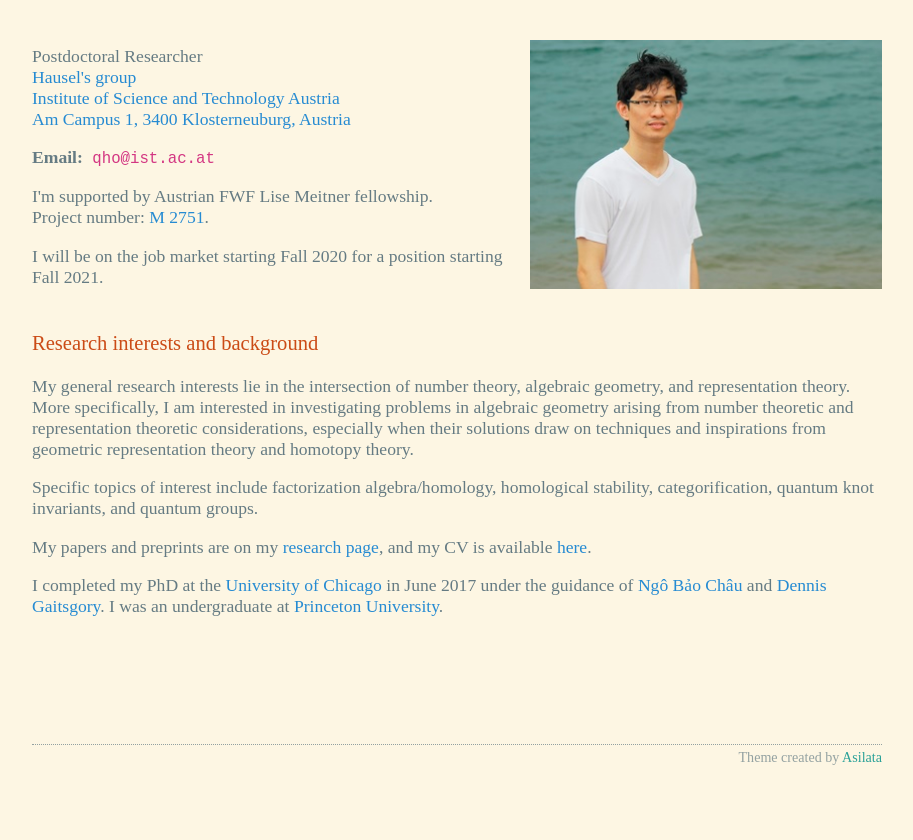
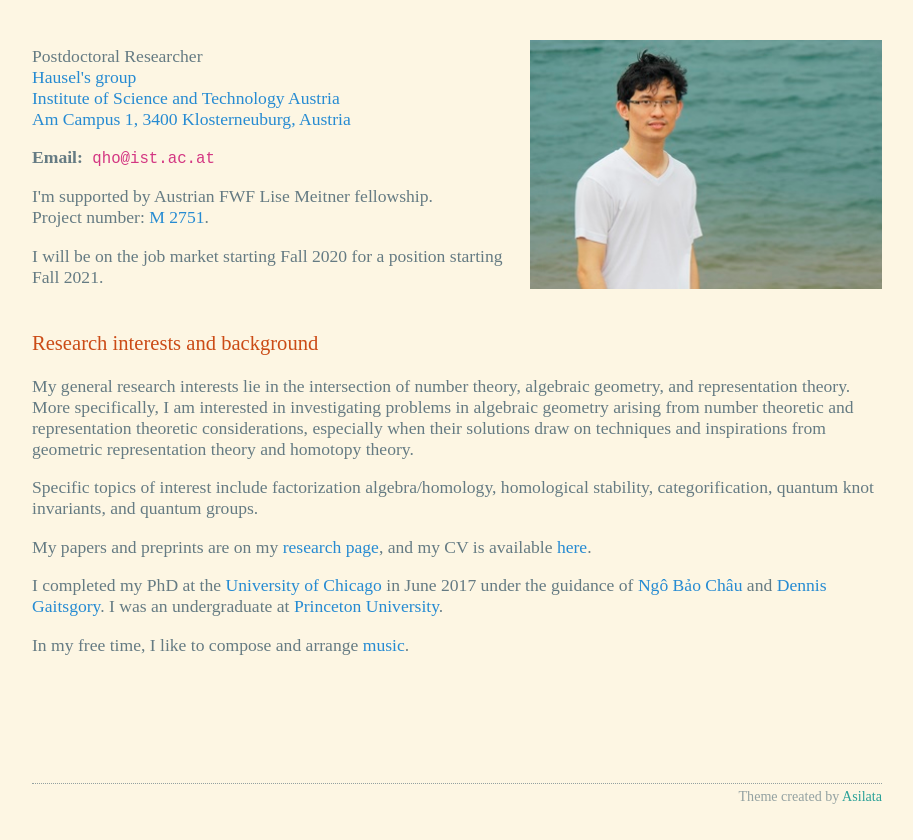
Before and after one commit to quoc-ho/quoc-ho.github.io, a plain HTML site: page index.html in a window 1280 px wide. Shown: the part 79-919 px from the top of the page, without its empty margins (183-1096 px from the left). Before the commit the page ends 880 px from the top, so only its background shows below. Drawn offline with nearby package versions, Linux system fonts and the light colour scheme; some packages are replaced by stand-ins of ours.

Commit message:
Added music

```diff
--- a/index.html
+++ b/index.html
@@ -83,6 +83,8 @@
       href="http://www.math.harvard.edu/~gaitsgde/">Dennis Gaitsgory</a>. I was an undergraduate at <a
       href="https://www.princeton.edu">Princeton University</a>.</p>
 
+  <p>In my free time, I like to compose and arrange <a href="https://soundcloud.com/quoc-p-ho">music</a>.</p>
+
   <footer>
     Theme created by <a href="https://asilata.github.io/">Asilata</a>
   </footer>
```
